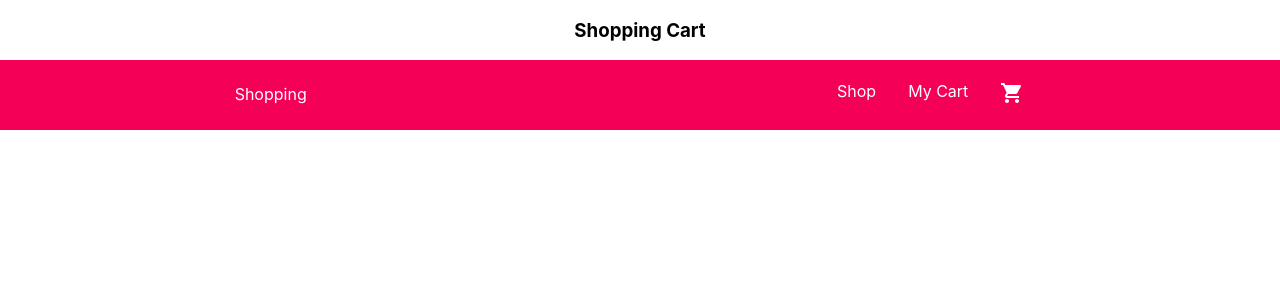
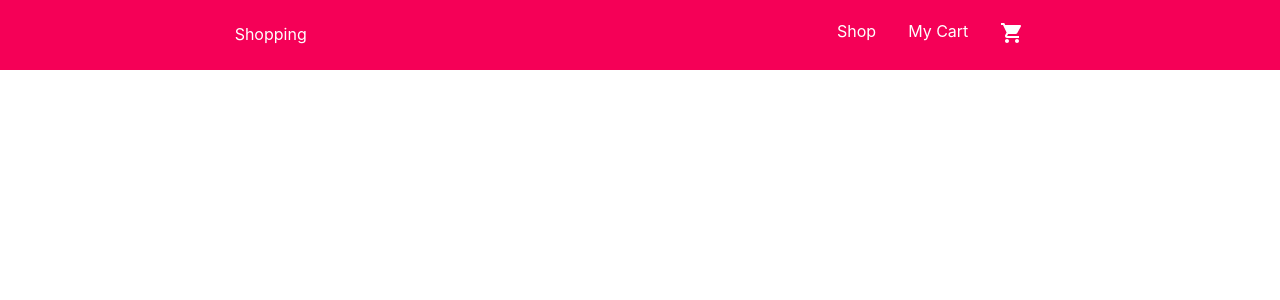
Before and after one commit to jamezjaz/Shopping_Cart, a React (Create React App) app: page / in a window 1280 px wide. Shown: the top 300 px of the page. Built offline with nearby package versions, Linux system fonts and the light colour scheme.

Commit message:
docs: Removes heading from App component

```diff
--- a/src/components/App.js
+++ b/src/components/App.js
@@ -5,7 +5,6 @@ import '../styles/App.css';
 function App() {
   return (
     <div className="App">
-      <h3>Shopping Cart</h3>
       <Routes />
     </div>
   );
```
